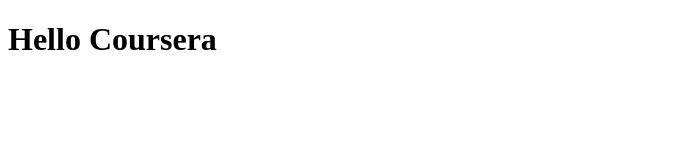
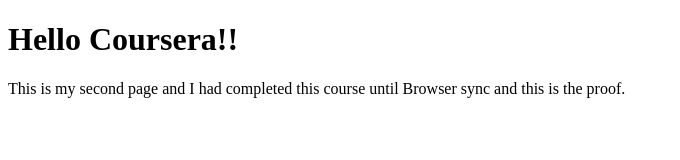
Before and after one commit to sukhbirforservice/coursera-test, a plain HTML site: page site/index.html in a window 1280 px wide. Shown: the whole page, without its empty margins (0-680 px from the left). Drawn offline with Linux system fonts and the light colour scheme.

Commit message:
Completed till

```diff
--- a/site/index.html
+++ b/site/index.html
@@ -6,7 +6,8 @@
 	<title>Hello Coursera</title>
 </head>
 <body>
-	<h1> Hello Coursera</h1>
+	<h1> Hello Coursera!!</h1>
+	This is my second page and I had completed this course until Browser sync and this is the proof.
 
 </body>
 </html>
```
